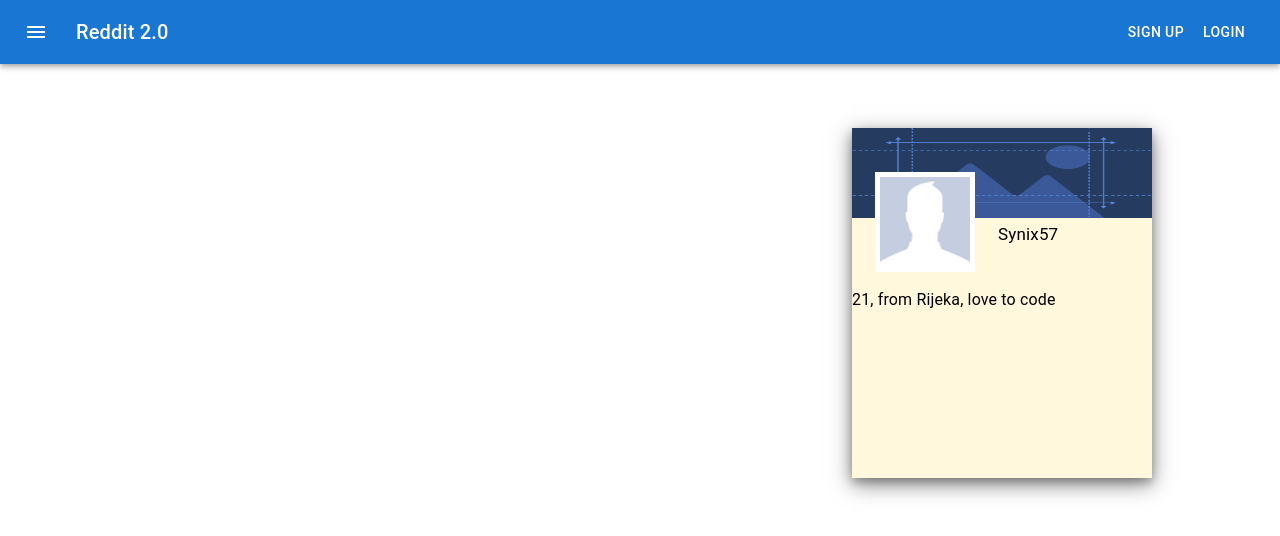
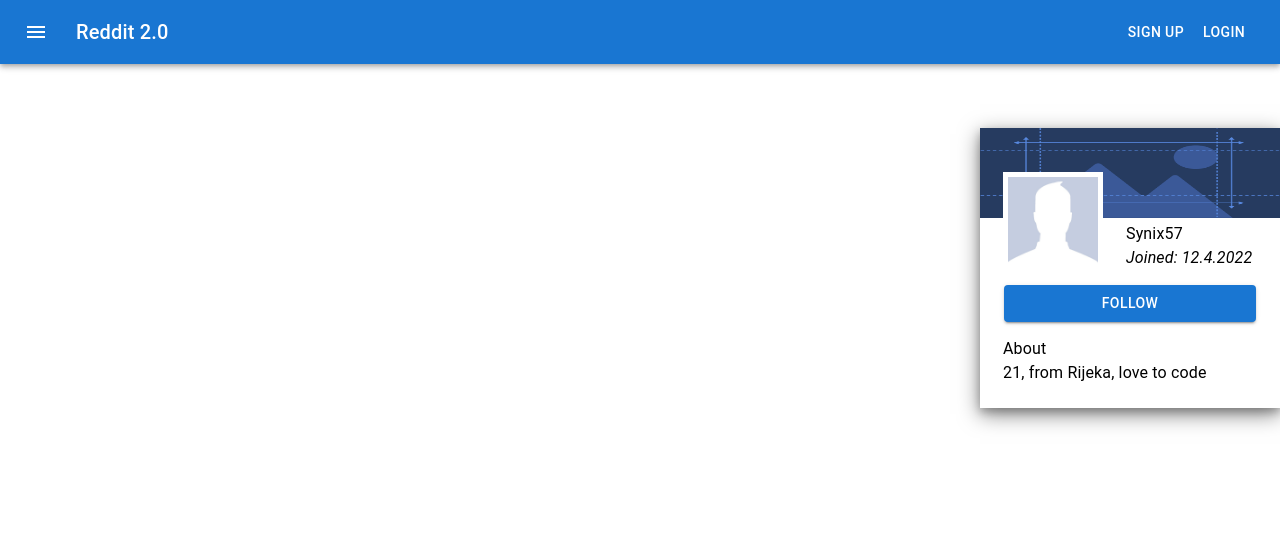
Before and after one commit to CvetkovskiIvor/prog-inz-projekt, a React (Create React App) app in the folder social-front/: page / in a window 1280 px wide. Shown: the top 536 px of the page. Built offline with nearby package versions, Linux system fonts and the light colour scheme.

Commit message:
Finaliziran profile template (za sad)

```diff
--- a/social-front/src/components/Profile/Profile.js
+++ b/social-front/src/components/Profile/Profile.js
@@ -5,25 +5,39 @@ import CoverPhoto from '../../Images/profile-cover.png';
 import ProfilePhoto from '../../Images/profile-image.png';
 import { Typography } from '@mui/material';
 import { Container } from '@mui/material';
+import Button from '@mui/material/Button';
+import { margin } from '@mui/system';
 
 export default function Profile() {
 
   return (
-      <div className="Profile">
-        <Box className='profile-container'>
+      <div className="profile">
+        <Box
+        className='profile-container'
+        width={{xs: '100%', sm: '300px'}}
+        marginTop={{xs:0, sm:'5%'}}
+        marginBottom={{xs:0, sm:'10%'}}
+        >
           <img className='profile-cover-photo' src={CoverPhoto} alt=''></img>
           <Box className='profile-info-container'>
             <Box className='profile-image-container'>
               <img className='profile-image-photo' src={ProfilePhoto} alt=''></img>
             </Box>
-            <Typography className='profile-username' fontSize={17} display={'block'}>
+            <Typography className='profile-username'>
               Synix57
             </Typography>
+            <Typography className='profile-date'>
+              Joined: {new Date().getDate()}.{new Date().getMonth() +1}.{new Date().getFullYear()}
+            </Typography>
           </Box>
-          <br></br>
-          <br></br>
+          <Container className='profile-follow-button-container'>
+            <Button className='profile-follow-button' variant="contained">Follow</Button>
+          </Container>
           <Box className='profile-about-container'>
-            <Typography className='profile-about-title'>
+            <Typography className='profile-about'>
+              About
+            </Typography>
+            <Typography className='profile-bio'>
               21, from Rijeka, love to code
             </Typography>
           </Box>
--- a/social-front/src/components/Profile/index.css
+++ b/social-front/src/components/Profile/index.css
@@ -1,17 +1,9 @@
-/*body{
-  text-align: unset;
-}*/
-.profile{
-  text-align: unset;
-}
 .profile-container {
-  width: 300px;
-  height: 350px;
-  background-color: cornsilk;
+  height: auto;
+  max-height: 400px;
   float: right;
-  margin-top: 5%;
-  margin-right: 10%;
   box-shadow: 0 4px 8px 0 rgba(0, 0, 0, 0.2), 0 6px 20px 0 rgba(0, 0, 0, 0.50);
+  overflow: hidden;
 }
 .profile-image-container {
   position: relative;
@@ -23,7 +15,6 @@
   float: left;
   margin-right: 23px;
   text-align: center;
-  display: block;
 }
 .profile-cover-photo {
   width: 100%;
@@ -35,11 +26,30 @@
   height: 90px;
   margin-top: 5px;
 }
-.profile-about-container{
-  display: block;
+.profile-about-container {
   text-align: left;
+  margin-left: 23px;
+  margin-right: 23px;
+  margin-bottom: 23px;
 }
-/*.profile-username {
+.profile-about {
   font-weight: bold;
+}
+.profile-bio {
+  font-size: 15px;
+}
+.profile-date {
+  font-size: 12px;
+  font-style: italic;
+}
+.profile-follow-button {
+  width: 100%;
+  border-radius: 20px;
+}
+.profile-follow-button-container {
+  margin-top: 15px;
+  margin-bottom: 15px;
+}
+.profile-username {
   font-size: 20px;
-}*/
+}
```
